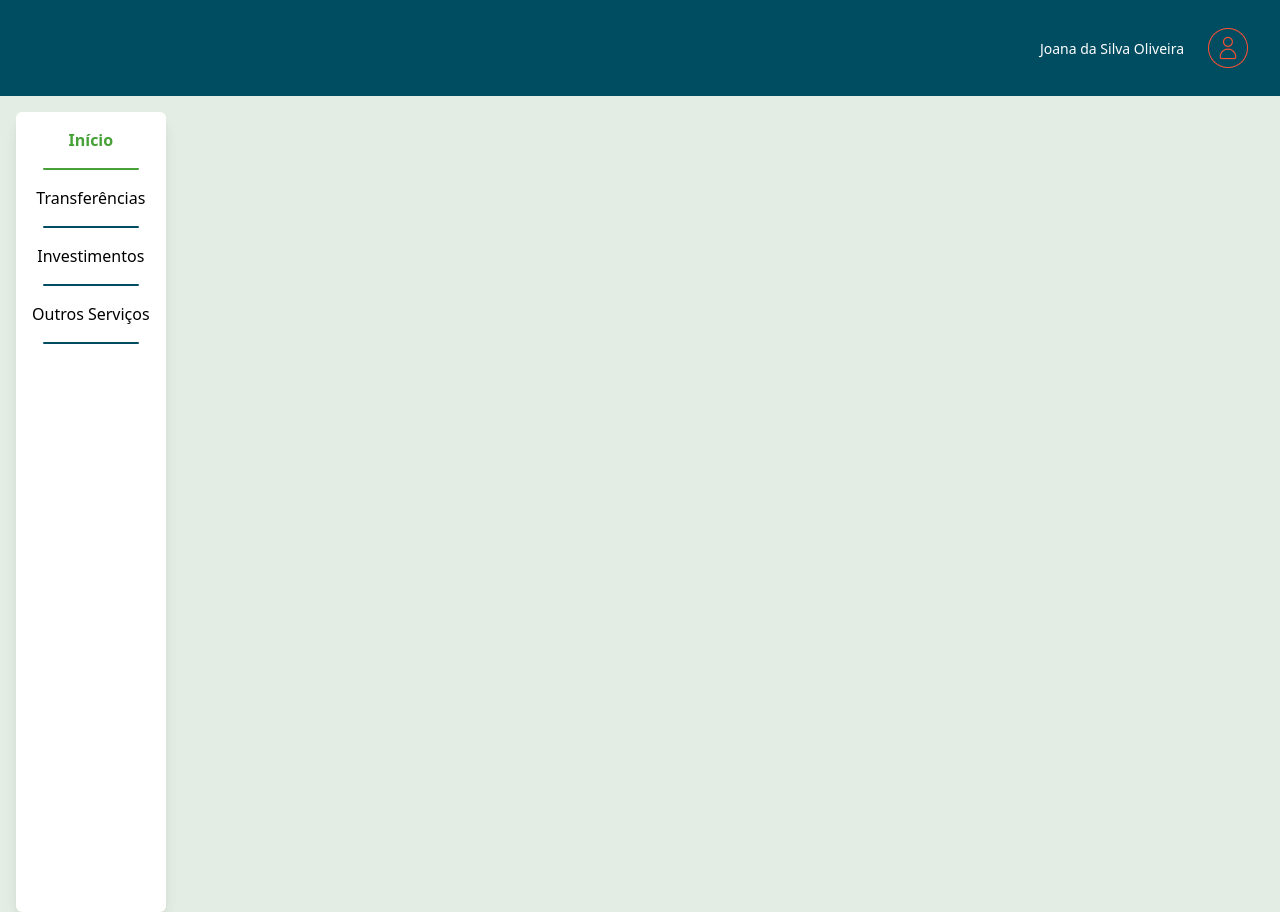
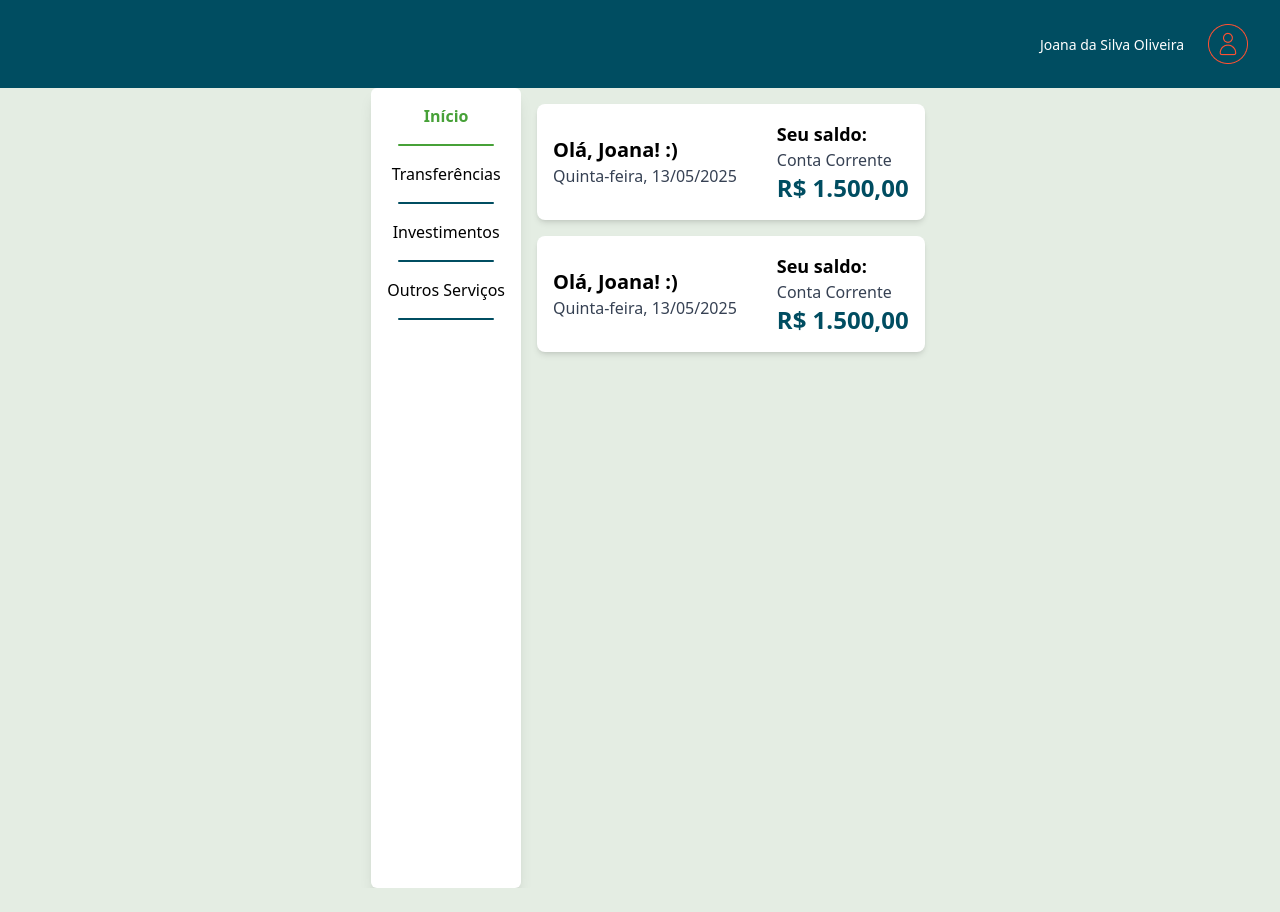
Before and after one commit to LeticiaRosa/ByteBank, a Next.js app: page / in a window 1280 px wide. After the commit the page ends 888 px from the top, so only its background shows below. Built offline with nearby package versions, Linux system fonts and the light colour scheme.

Commit message:
Feat: Card Info

```diff
--- a/src/app/layout.tsx
+++ b/src/app/layout.tsx
@@ -1,6 +1,7 @@
 import type { Metadata } from "next";
 import "../../styles/globals.css";
 import { Header } from "../components/Header";
+import { Menu } from "../components/Menu";
 
 export const metadata: Metadata = {
   title: "Byte Bank",
@@ -18,13 +19,14 @@ export default function RootLayout({
   children: React.ReactNode;
 }>) {
   return (
-    <html lang="pt-BR">
-      <html lang="pt-br">
-        <body>
-          <Header />
-          <main className="center">{children}</main>
-        </body>
-      </html>
+    <html lang="pt-BR" className="h-full">
+      <body className="flex flex-col h-full">
+        <Header />
+        <div className="flex flex-row container ">
+          <Menu />
+          <main className="">{children}</main>
+        </div>
+      </body>
     </html>
   );
 }
--- /dev/null
+++ b/src/app/outros/layout.tsx
@@ -0,0 +1,7 @@
+export default function OutrosLayout({
+  children,
+}: {
+  children: React.ReactNode;
+}) {
+  return <section>{children}</section>;
+}
--- /dev/null
+++ b/src/app/outros/page.tsx
@@ -0,0 +1,3 @@
+export default function Outros() {
+  return <>Outros</>;
+}
--- a/src/app/page.tsx
+++ b/src/app/page.tsx
@@ -1,9 +1,12 @@
-import { Menu } from "../components/Menu";
+import { Card } from "../components/Card";
 
 export default function Home() {
   return (
-    <div className="container items-start">
-      <Menu />
+    <div className="flex flex-row items-start justify-center pt-4">
+      <div className="flex flex-col gap-4">
+        <Card />
+        <Card />
+      </div>
     </div>
   );
 }
--- /dev/null
+++ b/src/components/Card.tsx
@@ -0,0 +1,15 @@
+export function Card() {
+  return (
+    <div className="card bg-white shadow-md rounded-lg flex flex-row items-center justify-center ">
+      <div>
+        <h2 className="text-xl font-bold ">Olá, Joana! :) </h2>
+        <p className="text-gray-700">Quinta-feira, 13/05/2025</p>
+      </div>
+      <div>
+        <h3 className="text-lg font-semibold">Seu saldo:</h3>
+        <p className="text-gray-700">Conta Corrente</p>
+        <p className="text-2xl font-bold text-verde">R$ 1.500,00</p>
+      </div>
+    </div>
+  );
+}
--- a/src/components/Header.tsx
+++ b/src/components/Header.tsx
@@ -2,8 +2,8 @@ import Image from "next/image";
 
 export function Header() {
   return (
-    <header className="flex flex-col items-center justify-center bg-verde h-24">
-      <div className="container items-end ">
+    <header className="flex flex-col items-center justify-center bg-verde py-6 w-full">
+      <div className="container items-end">
         <div className="flex items-center justify-center gap-6 text-white px-4">
           <span className="text-size-14">Joana da Silva Oliveira</span>
           <Image
--- a/src/components/Menu.tsx
+++ b/src/components/Menu.tsx
@@ -14,7 +14,8 @@ export function Menu() {
   ];
 
   return (
-    <div>
+    <div className="center">
+      <div className="container">
         <nav className="menu">
           <ul className="flex flex-col items-center justify-center gap-4">
             {menuItems.map((item) => (
@@ -42,5 +43,6 @@ export function Menu() {
           </ul>
         </nav>
       </div>
+    </div>
   );
 }
--- a/styles/globals.css
+++ b/styles/globals.css
@@ -40,16 +40,16 @@
 
 @layer components {
   body {
-    @apply bg-background-color;
+    @apply bg-background-color w-screen h-screen m-0 p-0;
   }
   .center {
     @apply flex items-center justify-center;
   }
   .container {
-    @apply flex flex-col justify-center max-w-xl px-4;
+    @apply flex flex-col justify-center max-w-md px-4;
   }
   .menu {
-    @apply flex flex-col items-start justify-start w-full h-screen mt-4 bg-white rounded-md shadow-lg text-black gap-10 p-4;
+    @apply flex flex-col items-start justify-start w-full min-h-screen bg-white rounded-md shadow-lg text-black gap-10 p-4;
   }
   .menu-item {
     @apply flex flex-col items-center justify-center gap-4 hover:text-verde-claro hover:font-bold;
@@ -57,4 +57,20 @@
   .line {
     @apply w-24 h-0.5 bg-preto border-0 rounded-sm hover:bg-verde-claro;
   }
+  .card {
+    @apply flex flex-col items-start justify-start w-full  bg-white rounded-md shadow-lg text-black gap-10 p-4;
+  }
 }
+
+html,
+body {
+  height: 100%;
+  margin: 0;
+  padding: 0;
+}
+
+#__next {
+  height: 100%;
+  display: flex;
+  flex-direction: column;
+}
```
Lines whose indentation alone changed are shown as unchanged.
